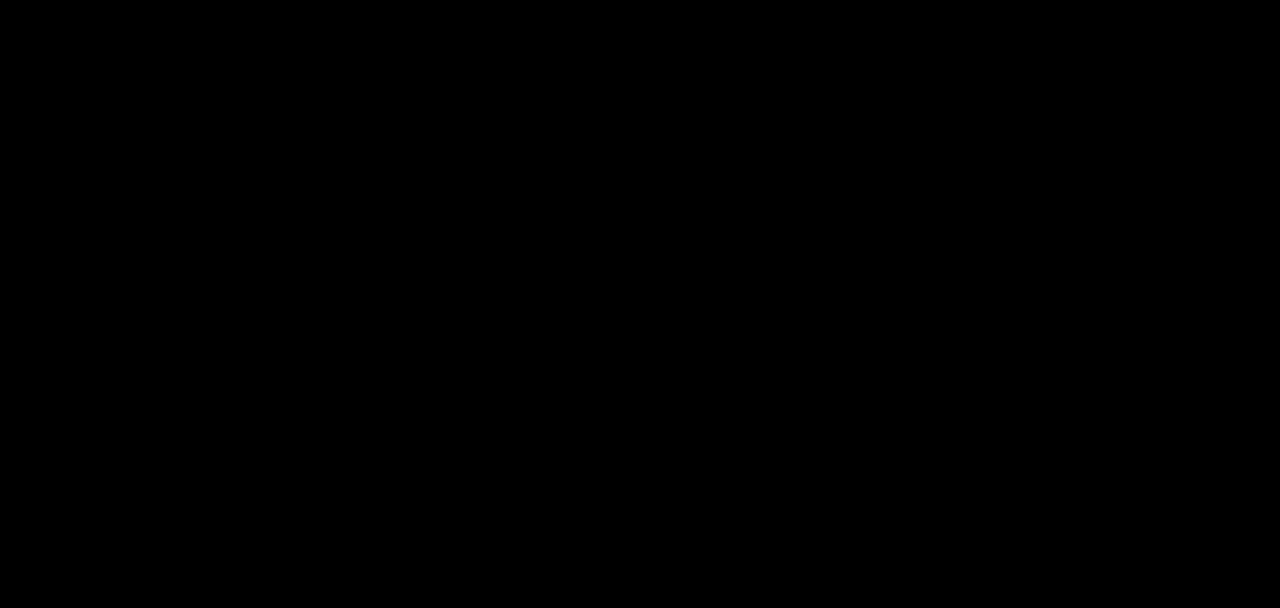
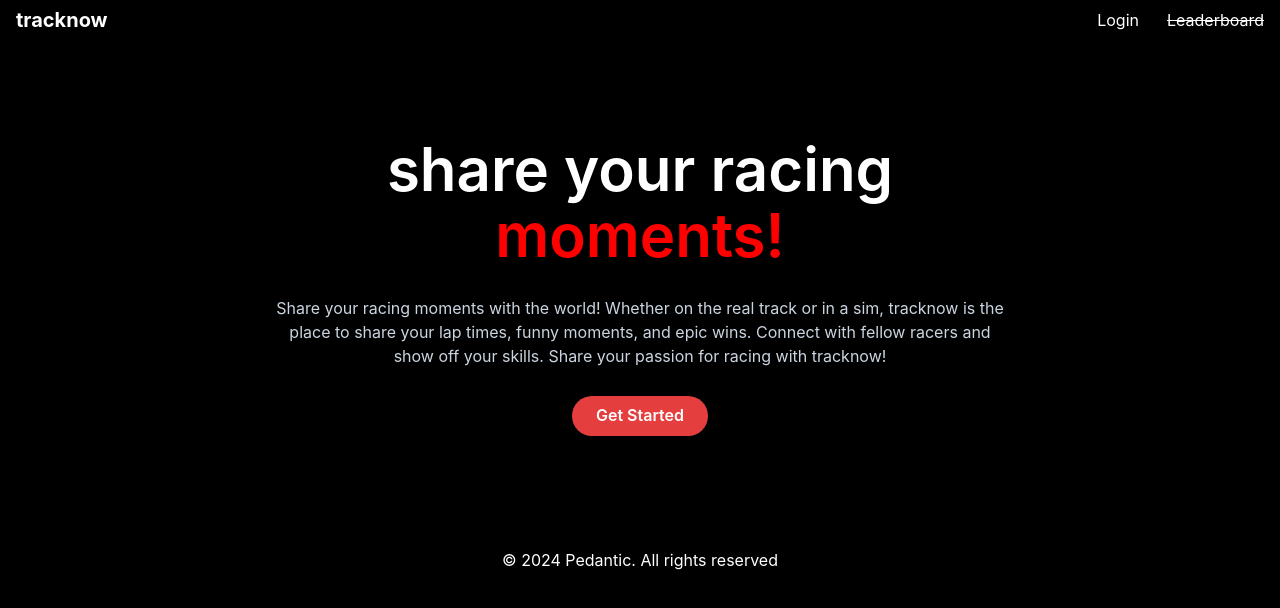
Before and after one commit to vantage-ola/tracknow, a React (Create React App) app in the folder tracknow/web/: page / in a window 1280 px wide. Shown: the top 608 px of the page. Built offline with nearby package versions, Linux system fonts and the light colour scheme.

Commit message:
+welcome, login, signup( design pages)

```diff
--- a/tracknow/web/package.json
+++ b/tracknow/web/package.json
@@ -3,6 +3,7 @@
   "version": "0.1.0",
   "private": true,
   "dependencies": {
+    "@chakra-ui/icons": "^2.1.1",
     "@chakra-ui/react": "^2.8.2",
     "@emotion/react": "^11.11.4",
     "@emotion/styled": "^11.11.5",
--- a/tracknow/web/src/App.tsx
+++ b/tracknow/web/src/App.tsx
@@ -4,8 +4,14 @@ import {
     Box,
     Grid,
     extendTheme,
+    color,
 } from "@chakra-ui/react";
+import { BrowserRouter, Routes, Route } from "react-router-dom";
+import { UserLogin } from "./components/User/UserLogin";
+import { UserSignUp } from "./components/User/UserSignUp";
+import { Welcome } from "./components/Welcome/Welcome";
 
+// TODO #ff3131 red. change colourtheme
 const theme = extendTheme({
     styles: {
         global: {
@@ -19,6 +25,12 @@ const theme = extendTheme({
 
 export const App = () => (
     <ChakraProvider theme={theme}>
-
+        <BrowserRouter>
+            <Routes>
+                <Route path="/" element={<Welcome />} />
+                <Route path="/login" element={<UserLogin />} />
+                <Route path="/create-user" element={<UserSignUp />} />
+            </Routes>
+        </BrowserRouter>
     </ChakraProvider>
 );
--- a/tracknow/web/src/components/Footer/Footer.tsx
+++ b/tracknow/web/src/components/Footer/Footer.tsx
@@ -1,6 +1,18 @@
 import * as React from "react";
+import { Box, Text, Center } from '@chakra-ui/react';
 
-export const Footer = () => (
-    <>
-    </>
-);
+const Footer: React.FC = () => {
+    const getCurrentYear = (): number => {
+        return new Date().getFullYear();
+    };
+
+    return (
+        <Box as="footer" py={4} >
+            <Center>
+                <Text>© {getCurrentYear()} Pedantic. All rights reserved</Text>
+            </Center>
+        </Box>
+    );
+};
+
+export default Footer;
--- /dev/null
+++ b/tracknow/web/src/components/Navbar/NavbarWelcome.tsx
@@ -0,0 +1,28 @@
+import * as React from "react";
+import {
+    Box,
+    Flex,
+    Text,
+    Link,
+    Stack,
+    Center,
+} from '@chakra-ui/react';
+import { Link as ReactRouterLink } from 'react-router-dom';
+
+export const NavbarWelcome = () => (
+    <Box px={4}>
+        <Flex h={10} alignItems={'center'} justifyContent={'space-between'}>
+
+            <Box><Text fontSize="xl" as="b">tracknow</Text></Box>
+
+            <Flex alignItems={'center'}>
+                <Stack direction={'row'} spacing={7}>
+                    <Link as={ReactRouterLink} to={'/login'} >Login</Link>
+                    <Center>
+                        <Text as='del' >Leaderboard</Text> {/*coming soon*/}
+                    </Center>
+                </Stack>
+            </Flex>
+        </Flex>
+    </Box>
+);
--- a/tracknow/web/src/components/User/UserLogin.tsx
+++ b/tracknow/web/src/components/User/UserLogin.tsx
@@ -1,6 +1,42 @@
 import * as React from "react";
+import { Flex, Input, Button, Image, Text, Link } from "@chakra-ui/react";
+import { Link as ReactRouterLink } from 'react-router-dom';
 
-export const UserLogin = () => (
-    <>
-    </>
-);
+export const UserLogin = () => {
+
+    return (
+        <Flex h="100vh" alignItems="center" justifyContent="center">
+            <Flex
+                flexDirection="column"
+                p={12}
+                borderRadius={8}
+                boxShadow="lg"
+            >
+                <Image boxSize="80px" alignSelf="center" src='./web_svg/arrow_done.svg' alt='track-bnow img' />
+
+                <Text marginBottom="10px" alignSelf="center" fontSize='xs'>Welcome, driver. Sign in to continue</Text>
+
+                <Input
+                    focusBorderColor='red.500'
+                    placeholder="Username"
+                    type="text"
+                    variant="outline"
+                    mb={3}
+                />
+                <Input
+                    focusBorderColor='red.500'
+                    placeholder="Password"
+                    type="password"
+                    variant="outline"
+                    mb={3}
+                />
+                <Button colorScheme="red" mb={3}>
+                    Sign In
+                </Button>
+                <Text alignSelf="center" fontSize='xs'>New here? <Link as={ReactRouterLink} to='/create-user' color="red"> Create an account</Link></Text>
+            </Flex>
+        </Flex>
+    )
+};
+
+// TODO move new? here... closer to the sign in button and change link colour to red.
--- a/tracknow/web/src/components/User/UserSignUp.tsx
+++ b/tracknow/web/src/components/User/UserSignUp.tsx
@@ -1,6 +1,38 @@
 import * as React from "react";
+import { Flex, Input, Button, Image, Text, Link } from "@chakra-ui/react";
+import { Link as ReactRouterLink } from 'react-router-dom';
 
-export const UserSignUp = () => (
-    <>
-    </>
-);
+export const UserSignUp = () => {
+
+    return (
+        <Flex h="100vh" alignItems="center" justifyContent="center">
+            <Flex
+                flexDirection="column"
+                p={12}
+                borderRadius={8}
+                boxShadow="lg"
+            >
+                <Image boxSize="80px" alignSelf="center" src='./web_svg/arrow_done.svg' alt='track-bnow img' />
+                <Text marginBottom="10px" alignSelf="center" fontSize='xs'>Welcome, driver. Create an account</Text>
+                <Input
+                    focusBorderColor='red.500'
+                    placeholder="Username"
+                    type="text"
+                    variant="outline"
+                    mb={3}
+                />
+                <Input
+                    focusBorderColor='red.500'
+                    placeholder="Password"
+                    type="password"
+                    variant="outline"
+                    mb={3}
+                />
+                <Button colorScheme="red" mb={3}>
+                    Create an Account
+                </Button>
+                <Text alignSelf="center" fontSize='xs'>You have an account?<Link as={ReactRouterLink} to='/login' color="red"> Sign in here</Link></Text>
+            </Flex>
+        </Flex>
+    )
+};
--- /dev/null
+++ b/tracknow/web/src/components/Welcome/Hero.tsx
@@ -0,0 +1,49 @@
+import {
+    Box,
+    Heading,
+    Container,
+    Text,
+    Button,
+    Stack,
+} from '@chakra-ui/react'
+import { Link as ReactRouterLink } from 'react-router-dom';
+
+export const Hero = () => {
+
+    return (
+        <Container maxW={"3xl"}>
+            <Stack
+                as={Box}
+                textAlign={"center"}
+                spacing={{ base: 5, md: 7 }}
+                py={{ base: 115, md: 24 }}>
+                <Heading
+                    fontWeight={600}
+                    fontSize={{ base: '2xl', sm: '4xl', md: '6xl' }}
+                    lineHeight={'110%'}>
+                    share your racing <br />
+                    <Text as={'span'} color={'red'}>
+                        moments!
+                    </Text>
+                </Heading>
+                <Text color={'gray.300'}>
+                    Share your racing moments with the world! Whether on the real track or in a sim,
+                    tracknow is the place to share your lap times, funny moments, and epic wins.
+                    Connect with fellow racers and show off your skills. Share your passion for racing with tracknow!
+
+                </Text>
+                <Stack
+                    direction={'column'}
+                    spacing={3}
+                    align={'center'}
+                    alignSelf={'center'}
+                    position={'relative'}>
+                    <Button as={ReactRouterLink} to={"/create-user"} colorScheme={'red'} rounded={'full'} px={6}>
+                        Get Started
+                    </Button>
+
+                </Stack>
+            </Stack>
+        </Container>
+    );
+}
--- a/tracknow/web/src/components/Welcome/Welcome.tsx
+++ b/tracknow/web/src/components/Welcome/Welcome.tsx
@@ -1,6 +1,16 @@
 import * as React from "react";
+import { NavbarWelcome } from "../Navbar/NavbarWelcome";
+import { Hero } from "./Hero";
+import Footer from "../Footer/Footer";
 
-export const Welcome = () => (
-    <>
-    </>
-);
+export const Welcome = () => {
+
+    return (
+        <>
+            <NavbarWelcome />
+            <Hero />
+            <Footer />
+        </>
+
+    )
+};
```
Also changed, not shown: 1 other file (tests, documents, lock files or other folders).
